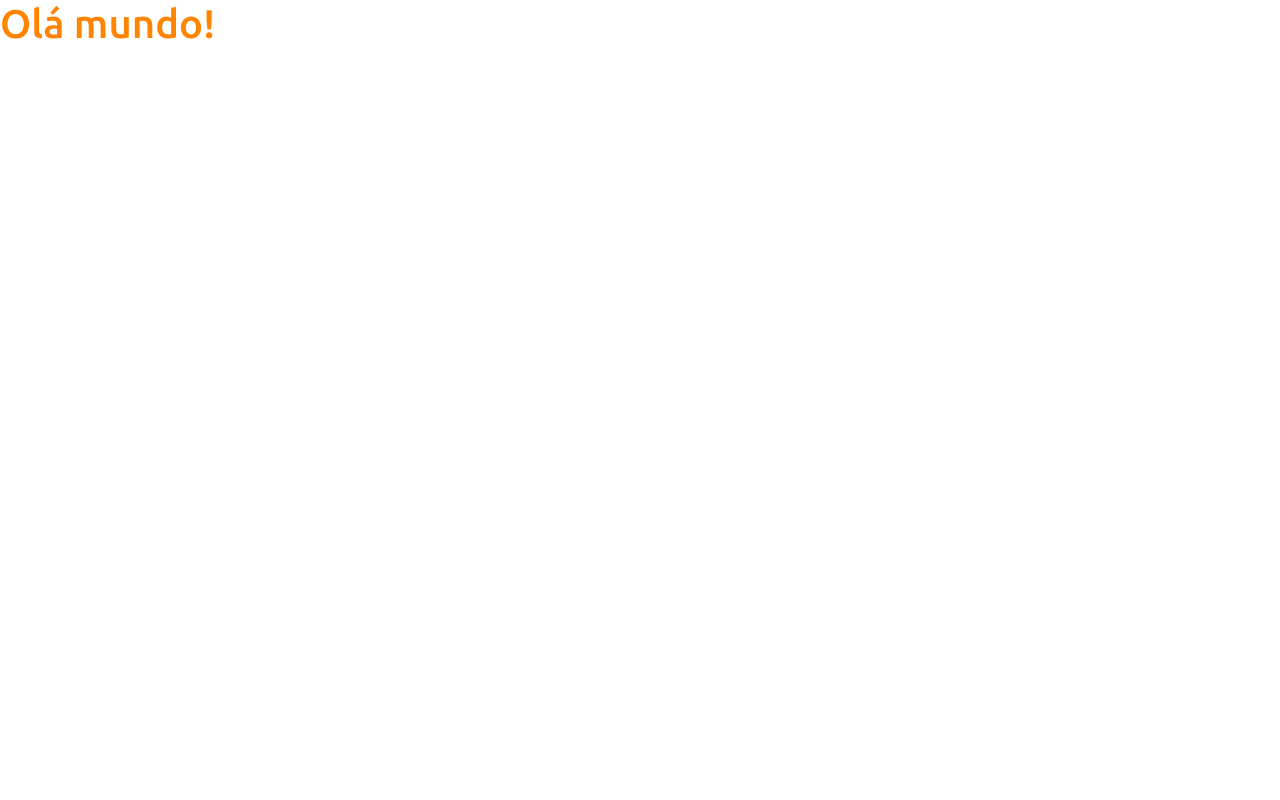
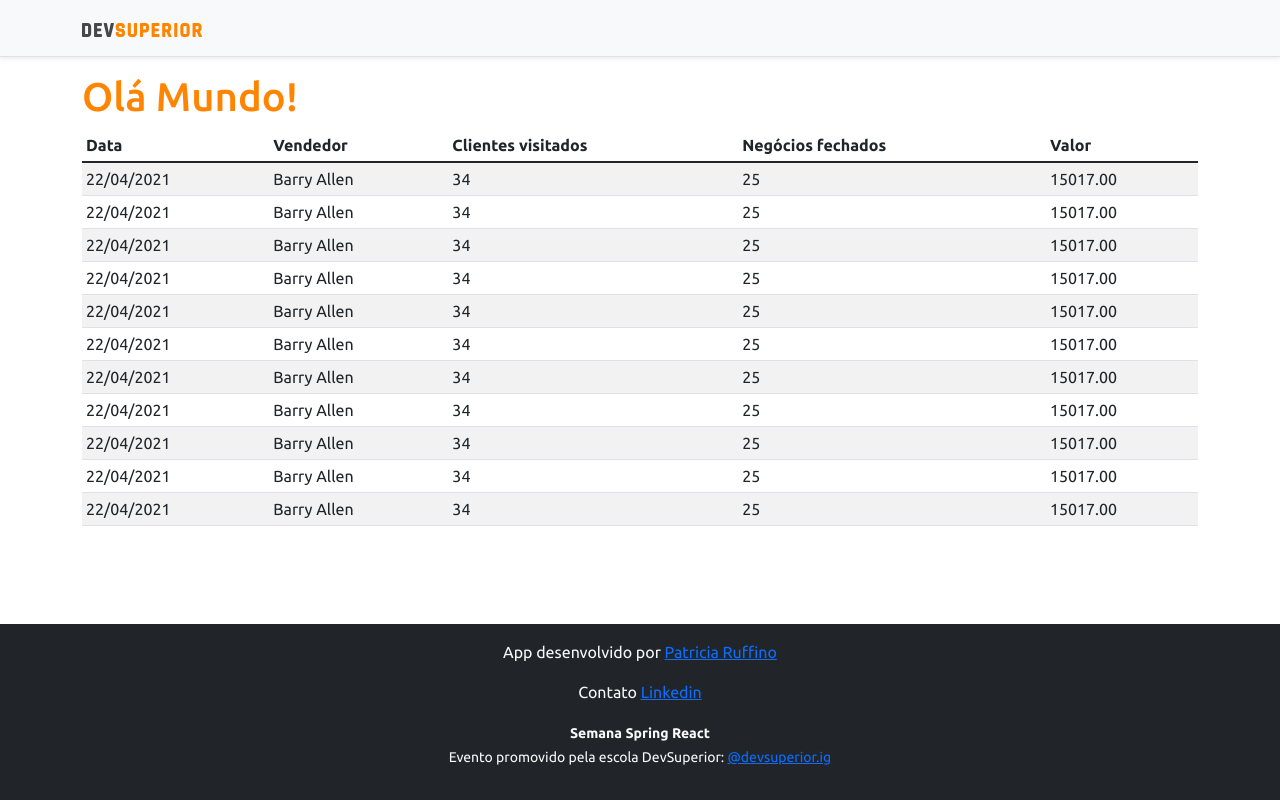
Before and after one commit to PatriciaRuffino/dsvendas, a React (Create React App) app in the folder frontend/: page / in a window 1280 px wide. Built offline with nearby package versions, Linux system fonts and the light colour scheme.

Commit message:
Basic static components

```diff
--- a/frontend/src/App.tsx
+++ /dev/null
@@ -1,9 +0,0 @@
-function App() {
-  return (
-    <div>
-  <h1 className="text-primary">Olá mundo!</h1>
-    </div>
-  );
-}
-
-export default App;
--- /dev/null
+++ b/frontend/src/components/DataTable/index.tsx
@@ -0,0 +1,100 @@
+const DataTable = () => {
+    return (
+ <div className="table-responsive">
+    <table className="table table-striped table-sm">
+        <thead>
+            <tr>
+                <th>Data</th>
+                <th>Vendedor</th>
+                <th>Clientes visitados</th>
+                <th>Negócios fechados</th>
+                <th>Valor</th>
+            </tr>
+        </thead>
+        <tbody>
+            <tr>
+                <td>22/04/2021</td>
+                <td>Barry Allen</td>
+                <td>34</td>
+                <td>25</td>
+                <td>15017.00</td>
+            </tr>
+            <tr>
+                <td>22/04/2021</td>
+                <td>Barry Allen</td>
+                <td>34</td>
+                <td>25</td>
+                <td>15017.00</td>
+            </tr>
+            <tr>
+                <td>22/04/2021</td>
+                <td>Barry Allen</td>
+                <td>34</td>
+                <td>25</td>
+                <td>15017.00</td>
+            </tr>
+            <tr>
+                <td>22/04/2021</td>
+                <td>Barry Allen</td>
+                <td>34</td>
+                <td>25</td>
+                <td>15017.00</td>
+            </tr>
+            <tr>
+                <td>22/04/2021</td>
+                <td>Barry Allen</td>
+                <td>34</td>
+                <td>25</td>
+                <td>15017.00</td>
+            </tr>
+            <tr>
+                <td>22/04/2021</td>
+                <td>Barry Allen</td>
+                <td>34</td>
+                <td>25</td>
+                <td>15017.00</td>
+            </tr>
+            <tr>
+                <td>22/04/2021</td>
+                <td>Barry Allen</td>
+                <td>34</td>
+                <td>25</td>
+                <td>15017.00</td>
+            </tr>
+            <tr>
+                <td>22/04/2021</td>
+                <td>Barry Allen</td>
+                <td>34</td>
+                <td>25</td>
+                <td>15017.00</td>
+            </tr>
+            <tr>
+                <td>22/04/2021</td>
+                <td>Barry Allen</td>
+                <td>34</td>
+                <td>25</td>
+                <td>15017.00</td>
+            </tr>
+            <tr>
+                <td>22/04/2021</td>
+                <td>Barry Allen</td>
+                <td>34</td>
+                <td>25</td>
+                <td>15017.00</td>
+            </tr>
+            <tr>
+                <td>22/04/2021</td>
+                <td>Barry Allen</td>
+                <td>34</td>
+                <td>25</td>
+                <td>15017.00</td>
+            </tr>
+        </tbody>
+    </table>
+</div>
+
+    );
+
+  }
+
+  export default DataTable;
--- /dev/null
+++ b/frontend/src/components/Footer/index.tsx
@@ -0,0 +1,16 @@
+const Footer = () => {
+    return (
+        <footer className="footer mt-auto py-3 bg-dark">
+            <div className="container">
+             <p className="text-light">App desenvolvido por <a href="https://github.com/PatriciaRuffino" target="_blank" rel="noreferrer">Patricia Ruffino</a></p>
+             <p className="text-light"> Contato <a href="https://www.linkedin.com/in/patriciaruffino/" target="_blank" rel="noreferrer">Linkedin</a> </p>
+            <p className="text-light"><small><strong>Semana Spring React</strong><br/>
+      Evento promovido pela escola DevSuperior: <a href="https://instagram.com/devsuperior.ig" target="_blank" rel="noreferrer">@devsuperior.ig</a></small></p>
+            </div>
+        </footer>
+
+    );
+
+  }
+
+  export default Footer;
--- /dev/null
+++ b/frontend/src/components/NavBar/App.tsx
@@ -0,0 +1,18 @@
+import DataTable from "components/DataTable";
+import Footer from "components/Footer";
+import NavBar from "components/NavBar";
+
+function App() {
+  return(
+    < >
+    <NavBar />
+    <div className="container">
+      <h1 className="text-primary">Olá Mundo!</h1>
+      <DataTable />
+    </div>
+    <Footer />
+    </>
+  )
+}
+
+export default App;
--- /dev/null
+++ b/frontend/src/components/NavBar/index.tsx
@@ -0,0 +1,15 @@
+import ImgDsDark from 'assets/img/ds-dark.svg';
+const NavBar = () => {
+    return (
+        <div className="d-flex flex-column flex-md-row align-items-center p-3 px-md-4 mb-3 bg-light border-bottom shadow-sm">
+        <div className="container">
+          <nav className="my-2 my-md-0 mr-md-3">
+            <img src={ImgDsDark} alt="DevSuperior" width="120" />
+          </nav>
+        </div>
+      </div>
+    );
+
+  }
+
+  export default NavBar;
--- a/frontend/src/index.tsx
+++ b/frontend/src/index.tsx
@@ -2,7 +2,7 @@
 import ReactDOM from 'react-dom';
 import 'bootstrap/dist/css/bootstrap.css';
 import 'assets/css/style.css';
-import App from './App';
+import App from './components/NavBar/App';
 
 
 ReactDOM.render(
```
Also changed, not shown: frontend/src/assets/img/ds-dark.svg (added), frontend/src/components/NavBar/react-app-env.d.ts (renamed from frontend/src/react-app-env.d.ts).
